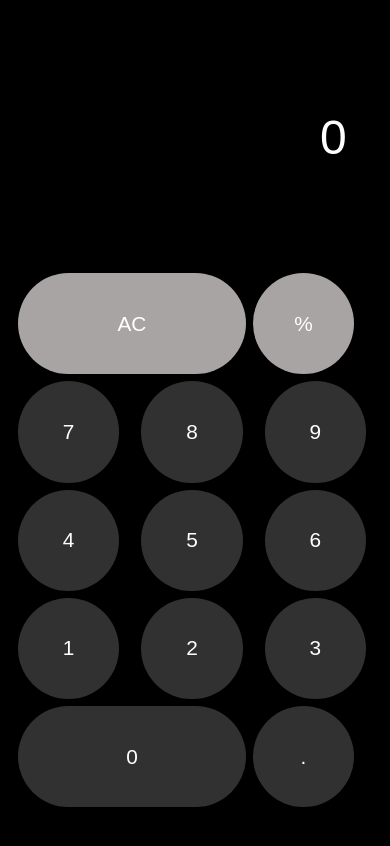
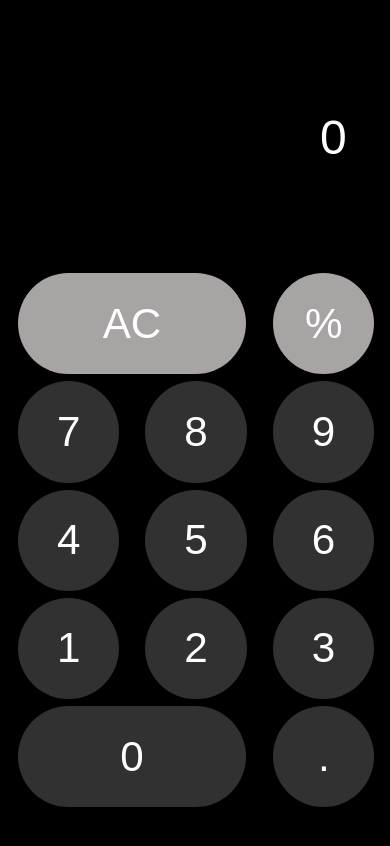
Before and after one commit to GuthaPrathyush/Apple_Calculator, a plain HTML site: page index.html in a window 390 px wide. Drawn offline with Linux system fonts and the light colour scheme.

Commit message:
Update style.css
updating the responsiveness

```diff
--- a/style.css
+++ b/style.css
@@ -1,6 +1,7 @@
 * {
     margin: none;
     border: none;
+    color: white;
 }
 body {
     background-color: #616161;
@@ -65,7 +66,7 @@ button:active {
 }
 #middleButtons {
     display: grid;
-    grid-template-columns: repeat(4, 1.34fr);
+    grid-template-columns: repeat(4, 1fr);
     gap: 7px;
     padding-top: 7px;
     padding-left: 10px;
@@ -120,7 +121,7 @@ button:active {
     }
 
     button {
-        font-size: 1.3rem;
+        font-size: 5vh;
         width: 12vh;
         height: 12vh;
         border: none;
@@ -132,7 +133,28 @@ button:active {
         width: 27vh;
         border-radius: 6vh;
     }
+    .operatorButtons {
+        font-size: 7vh;
+    }
     #Buttons {
         width: 60vh;
     }
+
+    #middleButtons {
+        display: grid;
+        grid-template-columns: repeat(4, 1fr);
+        column-gap: 6vw;
+        padding-top: 7px;
+        padding-left: 10px;
+        padding-right: 10px;
+    }
+
+    .threeButtons {
+        display: grid;
+        grid-template-columns: repeat(3, 1fr);
+        column-gap: 7vw;
+        padding-top: 7px;
+        padding-left: 10px;
+        padding-right: 10px;
+    }
 }
```
